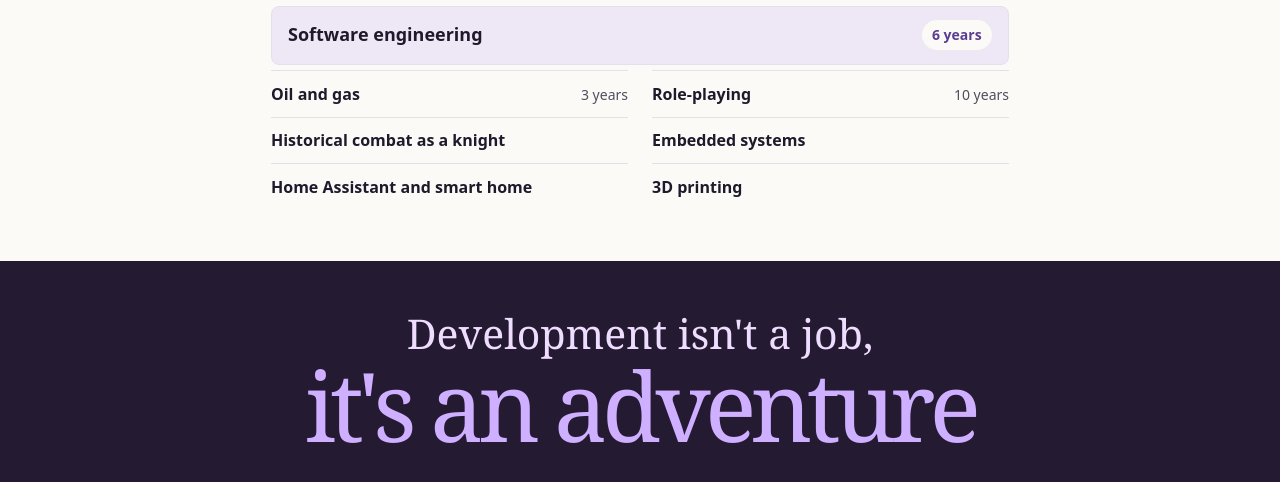
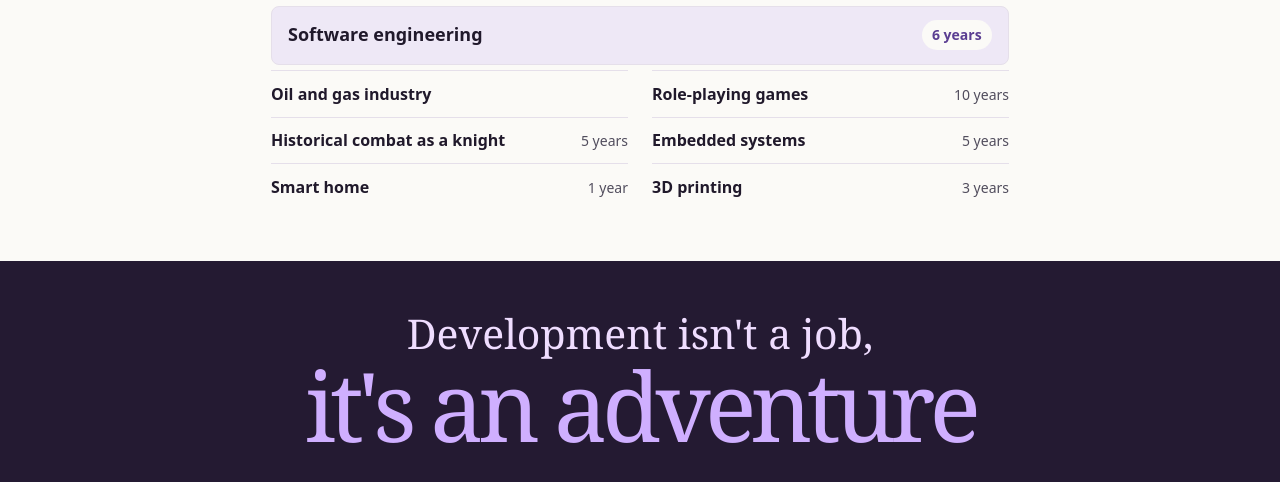
Before and after one commit to devlubinets/cv, a plain HTML site: page index.html in a window 1280 px wide. Shown: the part 392-874 px from the top of the page. Drawn offline with nearby package versions, Linux system fonts and the light colour scheme.

Commit message:
Update Background experience durations

```diff
--- a/index.html
+++ b/index.html
@@ -33,12 +33,12 @@
       <h2 id="background-title">Background</h2>
       <ul class="background-list" role="list">
         <li class="background-featured">Software engineering <span id="software-experience">6 years</span></li>
-        <li>Oil and gas <span>3 years</span></li>
-        <li>Role-playing <span>10 years</span></li>
-        <li>Historical combat as a knight</li>
-        <li>Embedded systems</li>
-        <li>Home Assistant and smart home</li>
-        <li>3D printing</li>
+        <li>Oil and gas industry</li>
+        <li>Role-playing games <span>10 years</span></li>
+        <li>Historical combat as a knight <span>5 years</span></li>
+        <li>Embedded systems <span>5 years</span></li>
+        <li>Smart home <span>1 year</span></li>
+        <li>3D printing <span>3 years</span></li>
       </ul>
     </section>
   </main>
```
